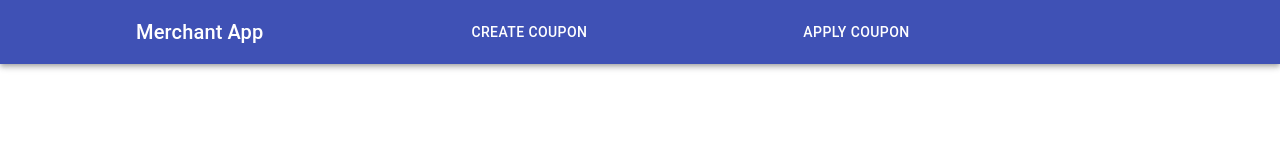
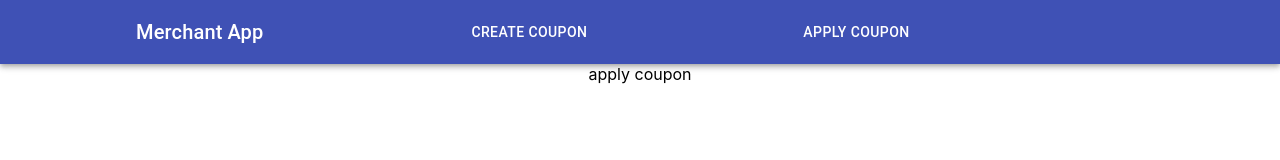
Before and after one commit to Salah856/Epicore-Full-Stack-task, a React (Create React App) app in the folder Merchant Web App/merchant-app/: page /apply-coupon in a window 1280 px wide. Shown: the top 160 px of the page. Built offline with nearby package versions, Linux system fonts and the light colour scheme.

Commit message:
feat apply coupon initial

```diff
--- a/Merchant Web App/merchant-app/src/App.js
+++ b/Merchant Web App/merchant-app/src/App.js
@@ -7,7 +7,8 @@ import {
 
 import './App.css';
 import AppBar from './Navbar';
-import CreateCoupon from './components/CreateCoupon'
+import CreateCoupon from './components/CreateCoupon';
+import ApplyCoupon from './components/ApplyCoupon';
 
 function App() {
   return (
@@ -19,7 +20,7 @@ function App() {
             <CreateCoupon />
           </Route>
           <Route path="/apply-coupon">
-            {/* <ApplyCoupon /> */}
+            <ApplyCoupon />
           </Route>
         </Switch>
       </Router>
--- /dev/null
+++ b/Merchant Web App/merchant-app/src/components/ApplyCoupon.js
@@ -0,0 +1,12 @@
+
+
+
+export default function ApplyCoupon(){
+
+
+
+    return (
+        'apply coupon'
+    )
+
+}
```
